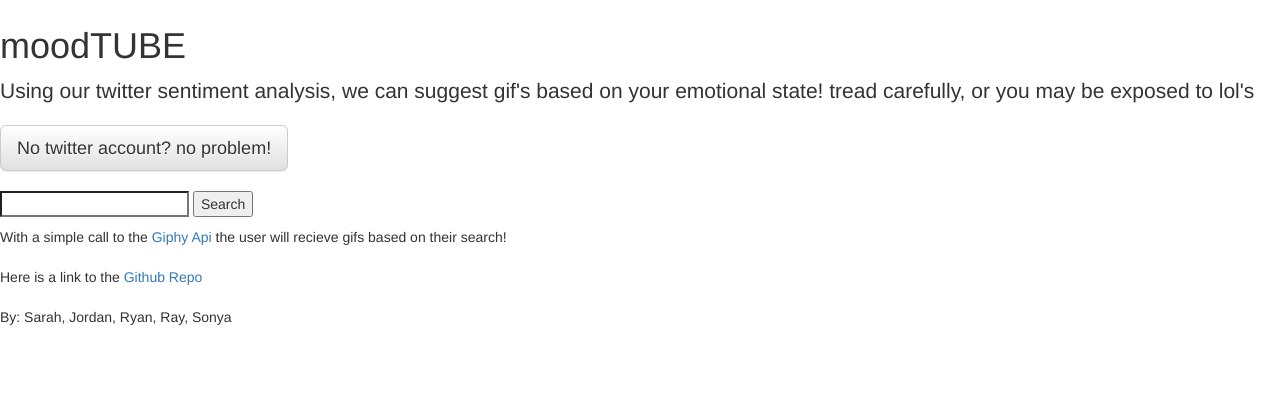
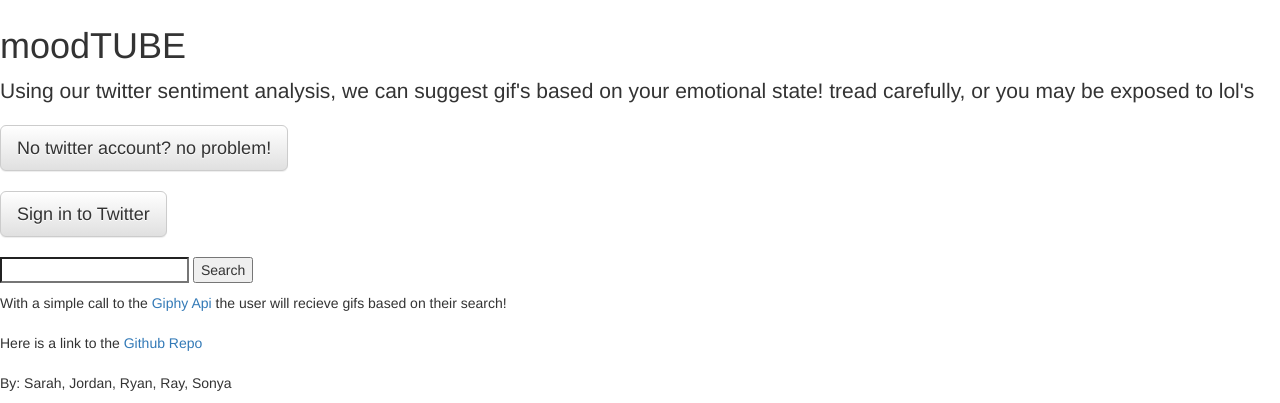
Before and after one commit to ferrys/moodtube, a Python web app: template app/templates/index.html in a window 1280 px wide. Shown: the part 635-1038 px from the top of the page. Before the commit the page ends 960 px from the top, so only its background shows below. Run offline with Jinja, Linux system fonts and the light colour scheme; the template is opened without the code that fills it, so the values that code supplies are empty; some libraries are stand-ins or nearby versions.

Commit message:
Added "Sign in to Twitter" button.

```diff
--- a/app/templates/index.html
+++ b/app/templates/index.html
@@ -84,6 +84,9 @@
             <p class="lead">
               <a href="#" class="btn btn-lg btn-default">No twitter account? no problem!</a>
             </p>
+            <p class="lead">
+              <a href="/twitter/auth" class="btn btn-lg btn-default">Sign in to Twitter</a>
+            </p>
           </div>    <form method="post" action="/giphy">
           <input type="search" name="keyword" />
           <input type="submit" value="Search" /><p>
```
